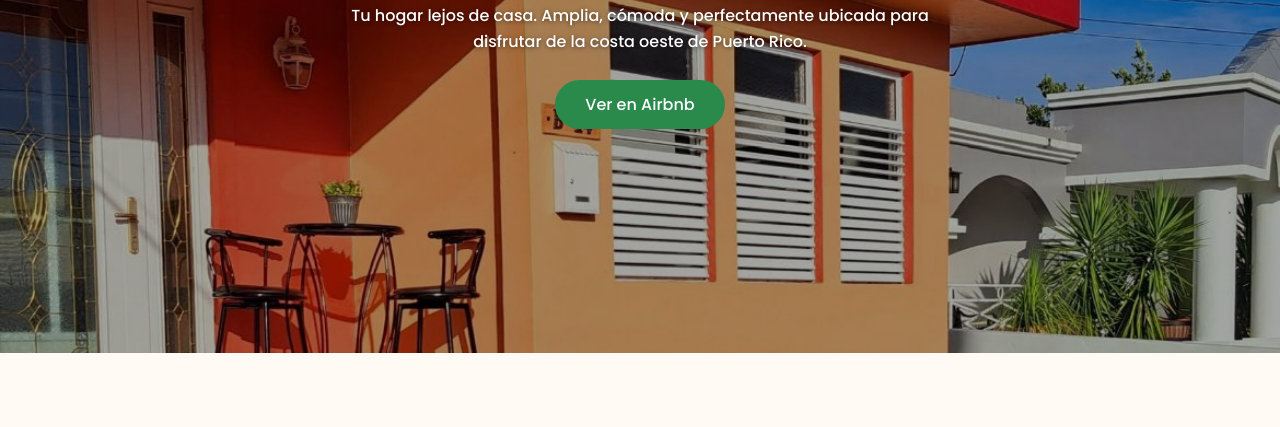
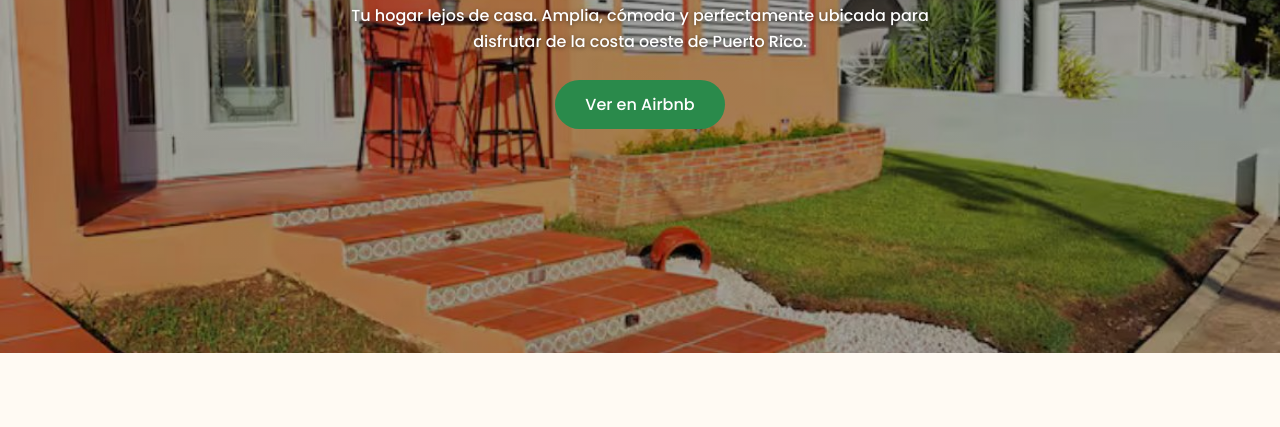
Before and after one commit to elo356/Las-Palmitas-Airbnb-web, a plain HTML site: page index.html in a window 1280 px wide. Shown: the part 367-794 px from the top of the page. Drawn offline with Linux system fonts and the light colour scheme.

Commit message:
hero pic updated

```diff
--- a/index.html
+++ b/index.html
@@ -31,7 +31,7 @@
     nav a:hover {opacity: 0.8;}
 
   /* Desktop/tablet: keep original cover behavior (image fills area) */
-  .hero {min-height: calc(100vh - 80px); background-image: linear-gradient(rgba(0,0,0,0.35), rgba(0,0,0,0.35)), url('Images/hose-front.jpg'); background-position: center top; background-size: cover; background-repeat: no-repeat; display: flex; flex-direction: column; justify-content: center; align-items: center; text-align: center; color: white; padding: 120px 20px 60px;}
+  .hero {min-height: calc(100vh - 80px); background-image: linear-gradient(rgba(0,0,0,0.35), rgba(0,0,0,0.35)), url('Images/front.jpeg'); background-position: center top; background-size: cover; background-repeat: no-repeat; display: flex; flex-direction: column; justify-content: center; align-items: center; text-align: center; color: white; padding: 120px 20px 60px;}
     .hero h2 {font-size: 2.8em; text-shadow: 0 2px 5px rgba(0,0,0,0.4);}
     .hero p {margin: 15px 0 25px; max-width: 600px; text-shadow: 0 1px 4px rgba(0,0,0,0.5);}
     .btn {background: var(--quenepa); color: white; padding: 12px 30px; border-radius: 30px; text-decoration: none; font-weight: 500; transition: 0.3s;}
```
Also changed, not shown: Images/front.jpeg (added).
